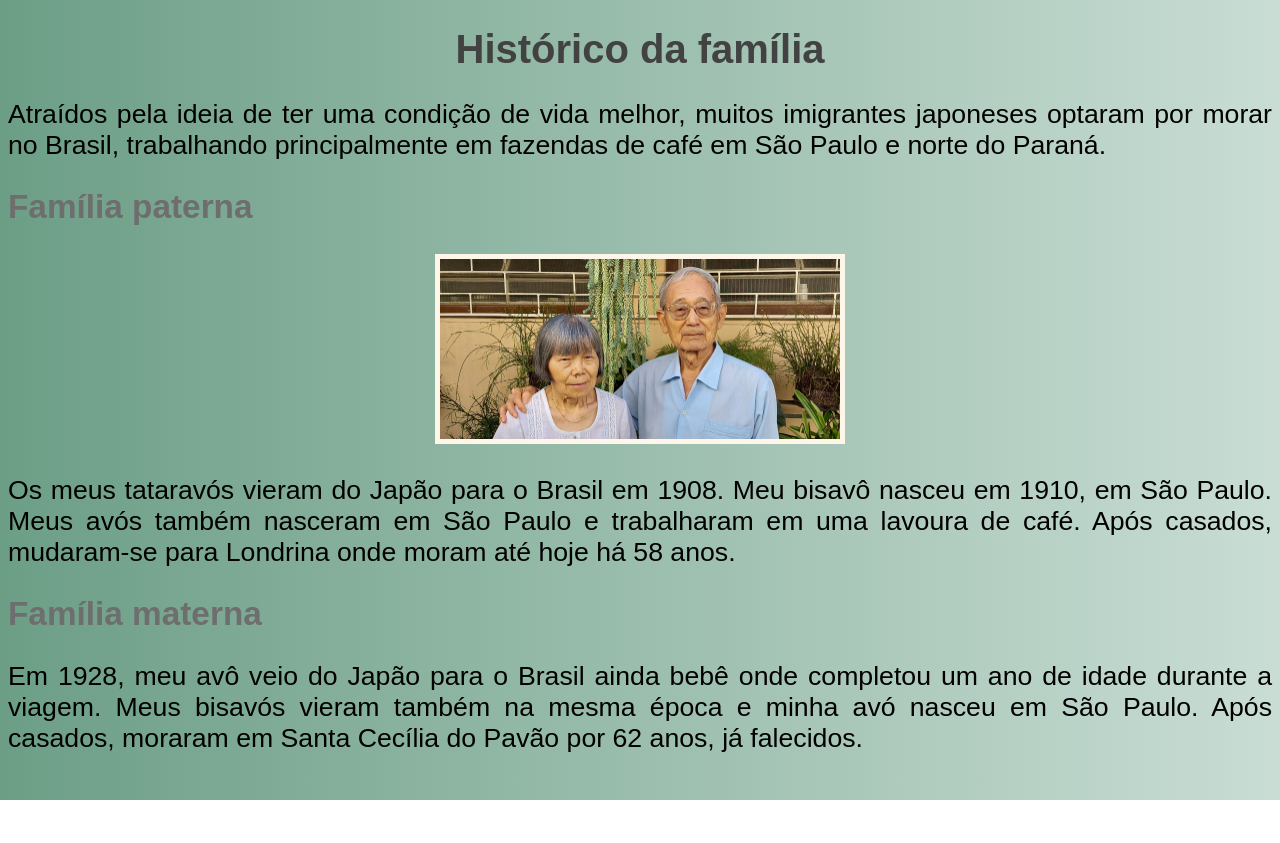
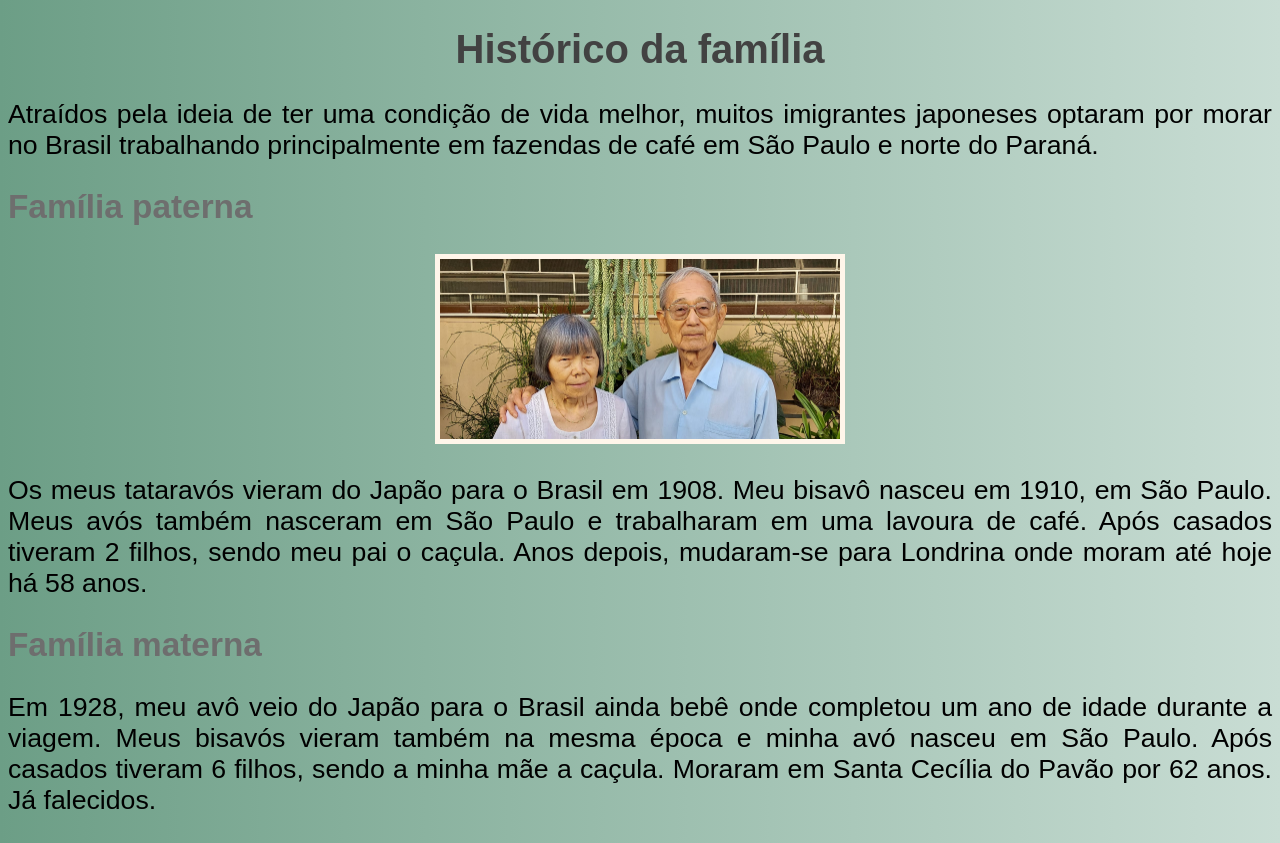
Before and after one commit to carolamy90/site-familia, a plain HTML site: page historico.html in a window 1280 px wide. Before the commit the page ends 800 px from the top, so only its background shows below. Drawn offline with Linux system fonts and the light colour scheme.

Commit message:
Add files via upload

```diff
--- a/historico.html
+++ b/historico.html
@@ -8,11 +8,11 @@
 </head>
 <body>
     <h1>Histórico da família</h1>
-    <p>Atraídos pela ideia de ter uma condição de vida melhor, muitos imigrantes japoneses optaram por morar no Brasil, trabalhando principalmente em fazendas de café em São Paulo e norte do Paraná.</p>
+    <p>Atraídos pela ideia de ter uma condição de vida melhor, muitos imigrantes japoneses optaram por morar no Brasil trabalhando principalmente em fazendas de café em São Paulo e norte do Paraná.</p>
     <h2>Família paterna</h2>
     <img class="imgborder" src="avospaternos.jpg" alt="avós paternos" width="400">
-    <p>Os meus tataravós vieram do Japão para o Brasil em 1908. Meu bisavô nasceu em 1910, em São Paulo. Meus avós também nasceram em São Paulo e trabalharam em uma lavoura de café. Após casados, mudaram-se para Londrina onde moram até hoje há 58 anos.</p>
+    <p>Os meus tataravós vieram do Japão para o Brasil em 1908. Meu bisavô nasceu em 1910, em São Paulo. Meus avós também nasceram em São Paulo e trabalharam em uma lavoura de café. Após casados tiveram 2 filhos, sendo meu pai o caçula. Anos depois, mudaram-se para Londrina onde moram até hoje há 58 anos.</p>
     <h2>Família materna</h2>
-    <p>Em 1928, meu avô veio do Japão para o Brasil ainda bebê onde completou um ano de idade durante a viagem. Meus bisavós vieram também na mesma época e minha avó nasceu em São Paulo. Após casados, moraram em Santa Cecília do Pavão por 62 anos, já falecidos.</p>
+    <p>Em 1928, meu avô veio do Japão para o Brasil ainda bebê onde completou um ano de idade durante a viagem. Meus bisavós vieram também na mesma época e minha avó nasceu em São Paulo. Após casados tiveram 6 filhos, sendo a minha mãe a caçula. Moraram em Santa Cecília do Pavão por 62 anos. Já falecidos.</p>
 </body>
 </html>
```
Also changed, not shown: integrantes.html (+1 -0 lines).
